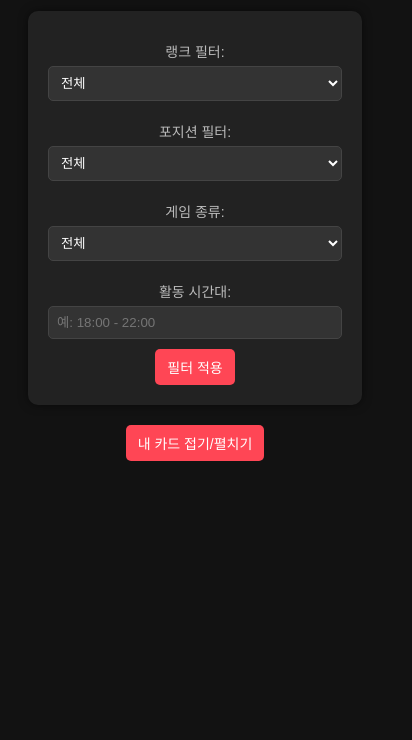
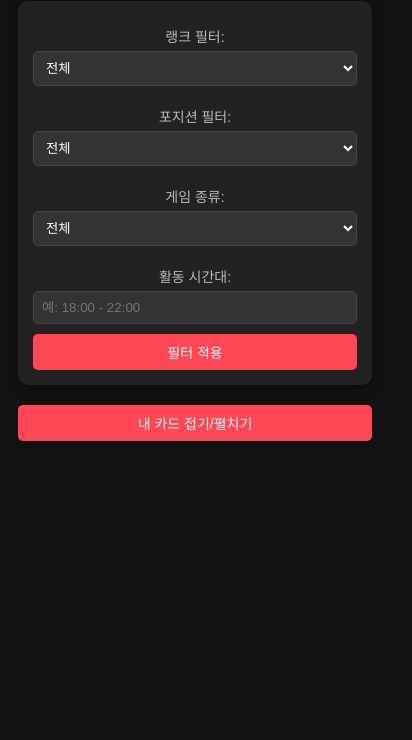
Before and after one commit to mincift1234/ValorantOSKR, a plain HTML site: page team/find-teammates.html in a window 390 px wide. Shown: the part 104-844 px from the top of the page, 412 px wide, since content can reach past the window. Drawn offline with nearby package versions, Linux system fonts and the light colour scheme.

Commit message:
Update find-teammates.css

```diff
--- a/team/find-teammates.css
+++ b/team/find-teammates.css
@@ -69,8 +69,8 @@ input[type="checkbox"] {
 }
 
 .teammate-card {
-      flex: 0 1 300px;
-    }
+    flex: 0 1 300px;
+}
 
 #my-profile {
     background-color: transparent; /* 배경색 제거 */
@@ -159,3 +159,40 @@ button:hover {
 .home-link i {
     font-size: 30px; /* 아이콘의 크기를 키우기 위한 추가 스타일 */
 }
+
+/* 모바일 반응형 */
+@media (max-width: 600px) {
+    body {
+        padding: 10px;
+    }
+
+    #filters {
+        width: 100%;
+        padding: 15px;
+        box-sizing: border-box;
+    }
+
+    .card-grid {
+        display: flex;
+        flex-direction: column;
+        align-items: center;
+        gap: 15px;
+    }
+
+    .teammate-card,
+    #own-profile {
+        width: 100%;
+        max-width: 100%;
+    }
+
+    button {
+        width: 100%;
+        font-size: 14px;
+    }
+
+    #my-profile {
+        width: 100%;
+        max-width: 100%;
+        margin-top: 10px;
+    }
+}
```
